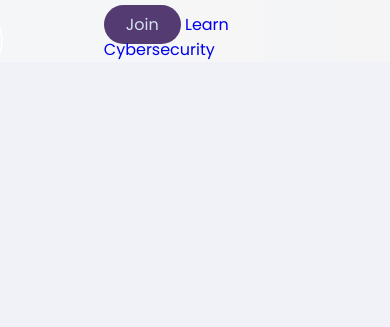
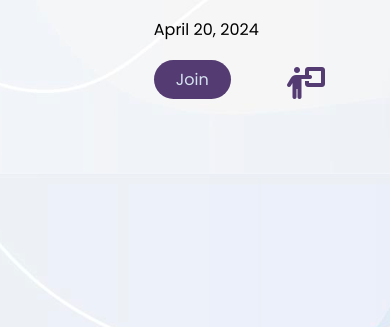
Before and after one commit to ZLaTaN003/Learny-Workshops, a Django app: page /workshop/category/ in a window 390 px wide. Shown: the part 1266-1593 px from the top of the page. Before the commit the page ends 1326 px from the top, so only its background shows below. Run offline with Django 5.2, Linux system fonts and the light colour scheme; data comes from the database, SQL or seed files in the repository; some libraries are stand-ins or nearby versions.

Commit message:
changed_style_telescope

```diff
--- a/workshop/static/workshop/workshop.css
+++ b/workshop/static/workshop/workshop.css
@@ -115,8 +115,9 @@
   font-size: 14px;
   line-height: 1.4;
 }
-
-
+.courses{
+  margin-top: 25px;
+}
 /** Modal */
 .modal {
   pointer-events: none;
@@ -165,3 +166,16 @@
 
   border: none;
 }
+
+.telescope{
+  font-size: 32px;
+  position: relative;
+  top: 10px;
+  left: 50px;
+  color: rgb(84, 59, 114);
+
+}
+
+.telescope:hover{
+  color:  rgba(21,57,119,255);
+}
--- a/workshop/templates/workshop/workshop_category.html
+++ b/workshop/templates/workshop/workshop_category.html
@@ -125,9 +125,9 @@
 
          </div>
          {% for course in all_workshops %}
-
+<div class="allcourses">
           <div class="courses">
-         <div class="item">
+          <div class="item">
             <div class="course-img">
                <img src="{{course.image.url}}" alt="">
             </div>
@@ -138,13 +138,16 @@
                <span>{{course.instructor}}</span>
                <p>rating--  <span>students{{course.students_in_workshop}}</span></p>
                <p>{{course.date}}</p>
+               <div class="learn-more">
                <a href="{% url "workshop_detail"  course.workshopslug%}" class="btn">Join</a>
-               <a href="{% url "related_workshops" course.workshopslug %}">Learn {{course.workshopcategory}}</a>
+               <a href="{% url "related_workshops" course.workshopslug %}"class="more-icon"><i class="fa-solid fa-person-chalkboard telescope"></i></a>
+            </div>
             </div>
             <div class="course-more">
                <p>{{course.price}}$</p>
             </div>
          </div>
+      </div>
          {% endfor %}
          </div>
       </div>
```
